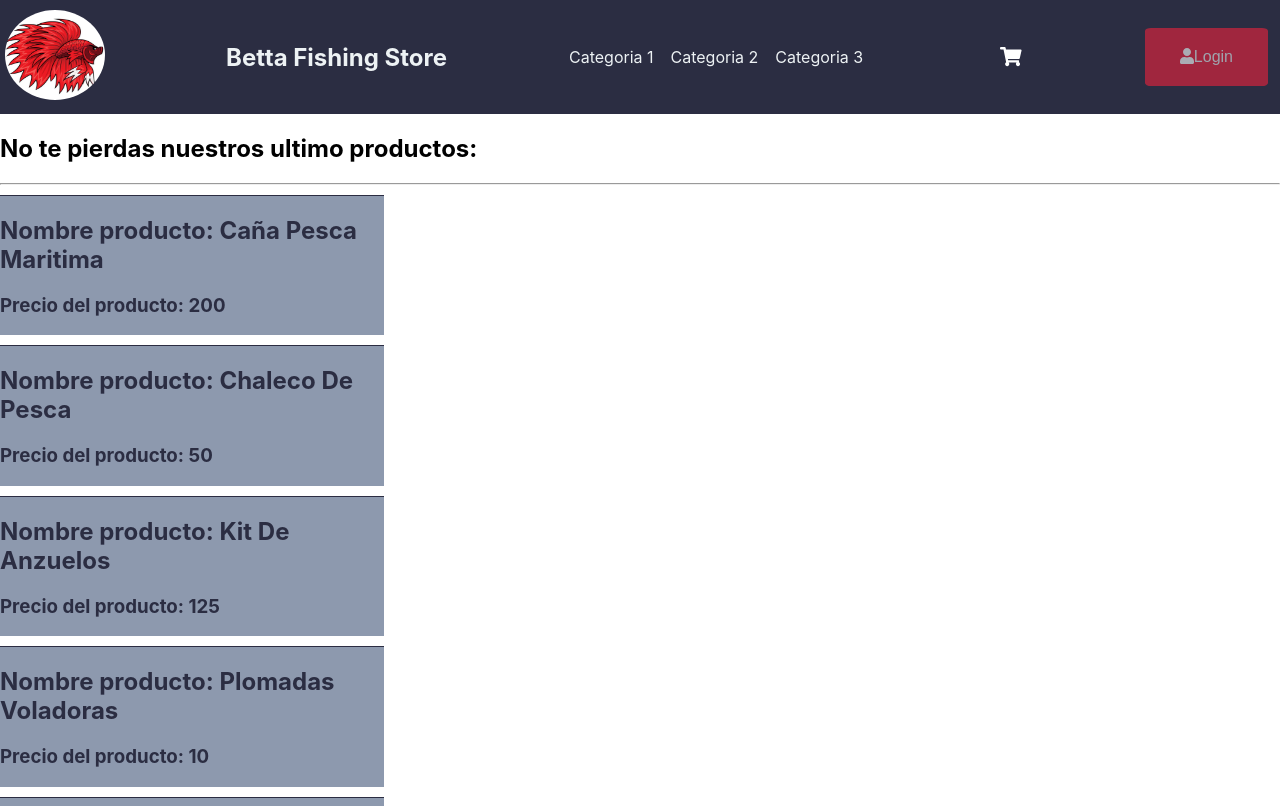
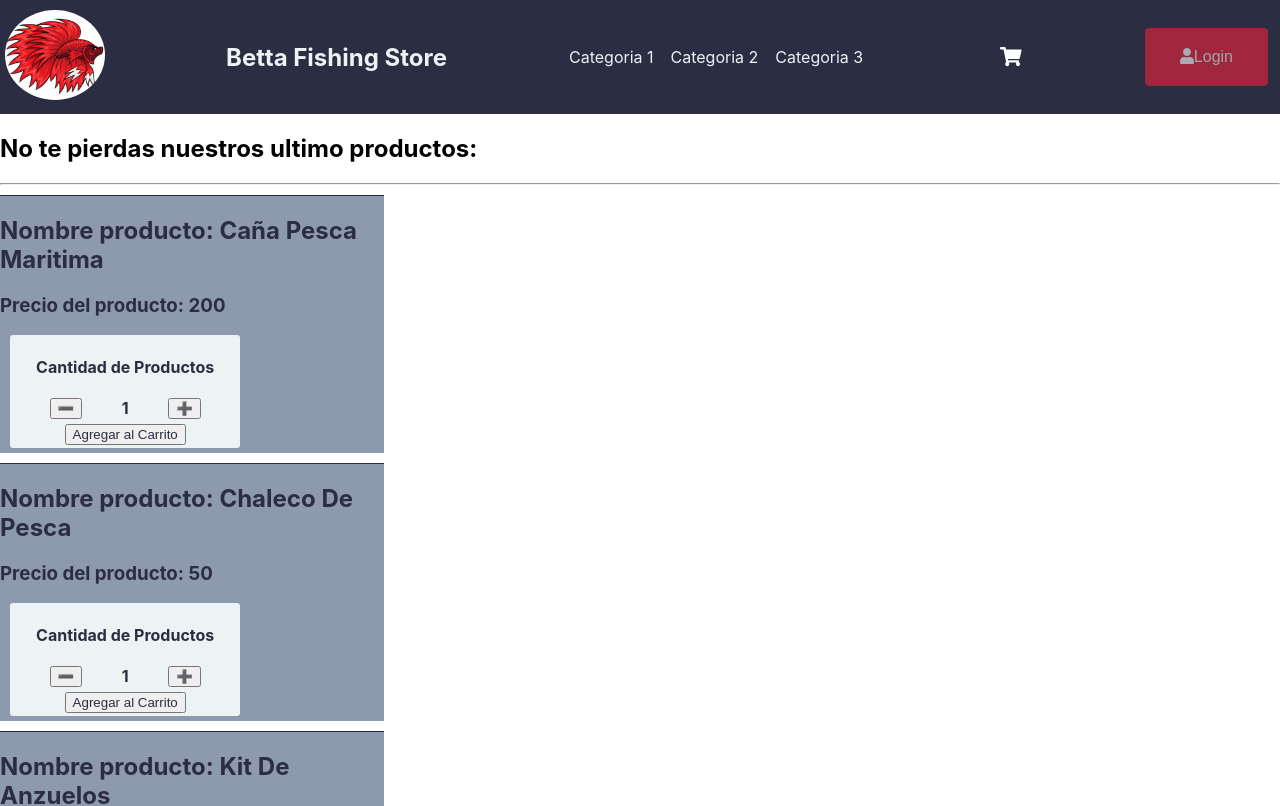
Before and after one commit to JorgeCarlotto/CoderHouse-e-ComerceCarlotto, a React (Create React App) app: page / in a window 1280 px wide. Shown: the top 806 px of the page. Built offline with nearby package versions, Linux system fonts and the light colour scheme.

Commit message:
ItemCount component OK

```diff
--- a/src/App.js
+++ b/src/App.js
@@ -1,12 +1,14 @@
 
 import NavBar from'./components/NavBar/NavBar';
 import ItemListContainer from './components/ItemListContainer/ItemListContainer'
+import  ItemCount from './components/ItemCount/ItemCount';
 
 function App() {
   return <>
 
     <NavBar />
     <ItemListContainer />
+    <ItemCount />
   </>
 }
 
--- a/src/components/IconComponents/CarWidget.js
+++ b/src/components/IconComponents/CarWidget.js
@@ -1,7 +1,8 @@
 import React from "react";
-
 import {FontAwesomeIcon} from '@fortawesome/react-fontawesome'
 import { faShoppingCart } from '@fortawesome/free-solid-svg-icons'
+
+
 function CarWidget() {
     return (
         <div className="CarWidget" style={{fontSize:"1.2em",color:"white"}}>
--- /dev/null
+++ b/src/components/ItemCount/ItemCount.css
@@ -0,0 +1,27 @@
+.ItemCount{
+
+    background-color: #EDF2F4;
+    border:none;
+    width: 60%;
+    margin: 0 0 5px 10px;
+    border-radius: 3px
+}
+
+.ItemCount h4{
+    text-align: center
+}
+
+.itemCountBottons{
+    display:flex;
+    justify-content:space-evenly;
+}
+
+.itemCountBottons span{
+    font-weight: bold;
+}
+
+ .AddProduct{
+    display:block;
+    margin: 5px auto 3px auto;
+    color: #2B2D42;
+}
--- /dev/null
+++ b/src/components/ItemCount/ItemCount.js
@@ -0,0 +1,33 @@
+import React, { useState } from "react";
+import './ItemCount.css'
+
+const ItemCount = ({stock , initial}) => {
+  const [counter, setCounter] = useState(initial);
+
+  const minusCounter = () => {
+    if (counter <= 0 ) return;
+    setCounter(counter - 1);
+  };
+
+  const plusCounter = () => {
+    if (counter >= stock || stock === 0) return;
+    setCounter(counter + 1);
+
+  };
+
+  return (
+      <>
+    <div className="ItemCount">
+      <h4>Cantidad de Productos</h4>
+      <div className="itemCountBottons">
+      <button onClick={minusCounter}>➖</button>
+      <span>{counter}</span>
+      <button onClick={plusCounter}>➕</button>
+    </div>
+    <button className="AddProduct"> Agregar al Carrito </button>
+    </div>
+    </>
+  );
+};
+
+export default ItemCount;
--- a/src/components/ItemsContainer/Items.js
+++ b/src/components/ItemsContainer/Items.js
@@ -1,5 +1,6 @@
 import React from "react";
 import './items.css'
+import ItemCount from "../ItemCount/ItemCount";
 
 
 export const Items = ( {name, price} ) => {
@@ -8,6 +9,7 @@ export const Items = ( {name, price} ) => {
       <h2>Nombre producto: {name}</h2>
       <h3>Precio del producto: {price}</h3>
       </div>
+      < ItemCount stock={10} initial={1} />
   </div>;
 };
 
```
